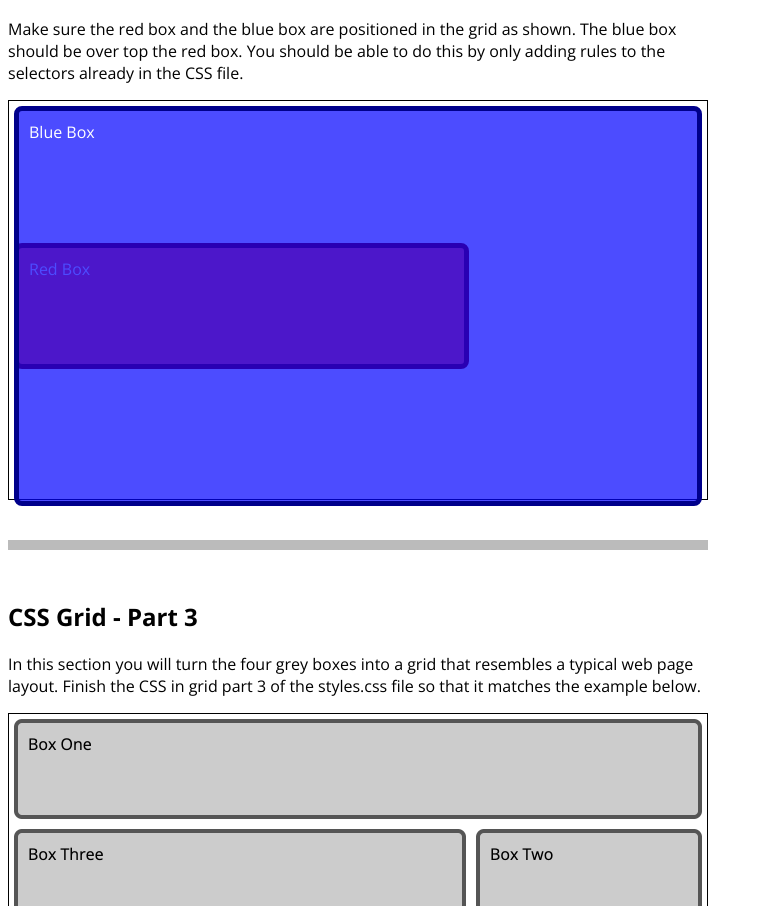
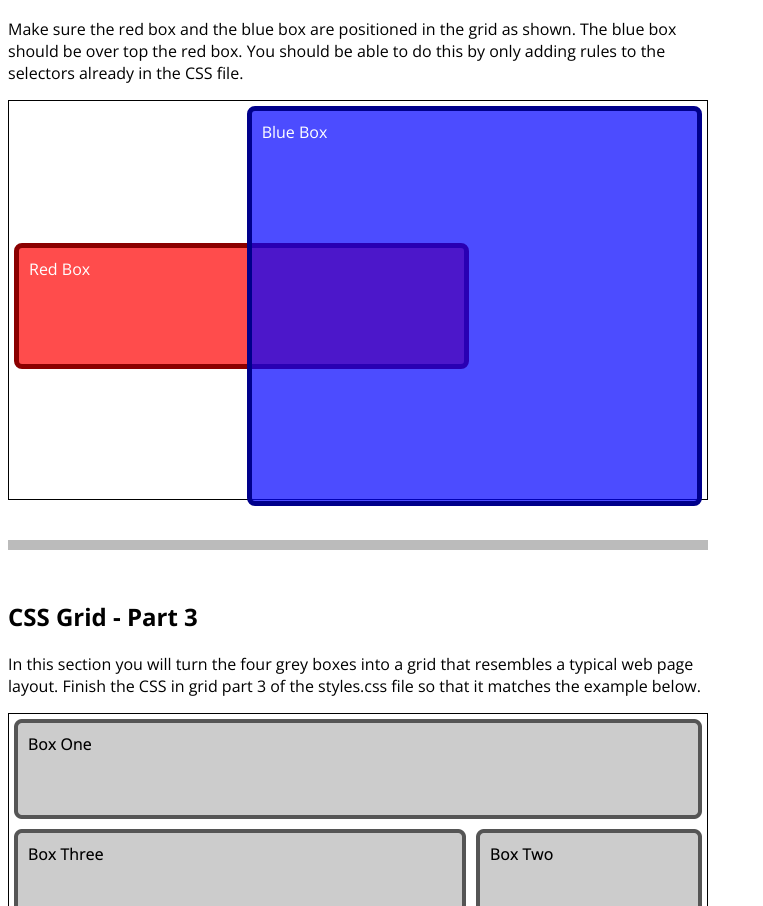
Before and after one commit to jaideep511/ITMD541, a plain HTML site: page Lab2/Lab2/index.html in a window 1280 px wide. Shown: the part 3859-4765 px from the top of the page, without its empty margins (0-763 px from the left). Drawn offline with nearby package versions, Linux system fonts and the light colour scheme.

Commit message:
grid 2 test

```diff
--- a/Lab2/Lab2/styles.css
+++ b/Lab2/Lab2/styles.css
@@ -103,7 +103,7 @@
   }
 
 #grid-section2 .gridboxblue {
-	grid-column: 1 / 4; /* Span across all 3 columns */
+	grid-column: 2 / 4; /* Span across all 3 columns */
 	grid-row: 1 / 4;    /* Span across all 3 rows */
 	background-color: rgba(0, 0, 255, 0.7); /* Semi-transparent blue */
 	border: 5px solid darkblue;
```
